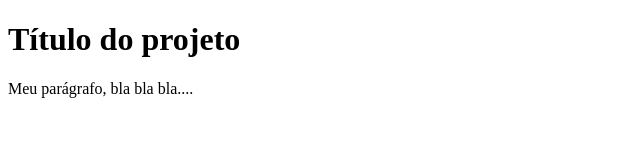
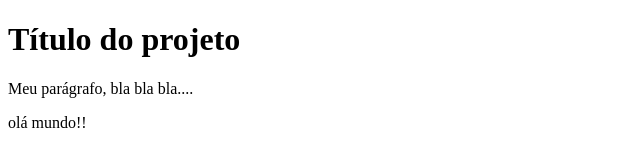
Before and after one commit to prof-leandrox/2D.Leandro, a plain HTML site: page index.html in a window 1280 px wide. Shown: the whole page, without its empty margins (0-640 px from the left). Drawn offline with Linux system fonts and the light colour scheme.

Commit message:
Criamos um parágrafo de exemplo.

```diff
--- a/index.html
+++ b/index.html
@@ -8,5 +8,6 @@
 <body>
     <h1>Título do projeto</h1>
     <p>Meu parágrafo, bla bla bla....</p>
+    <p>olá mundo!!</p>
 </body>
 </html>
```
